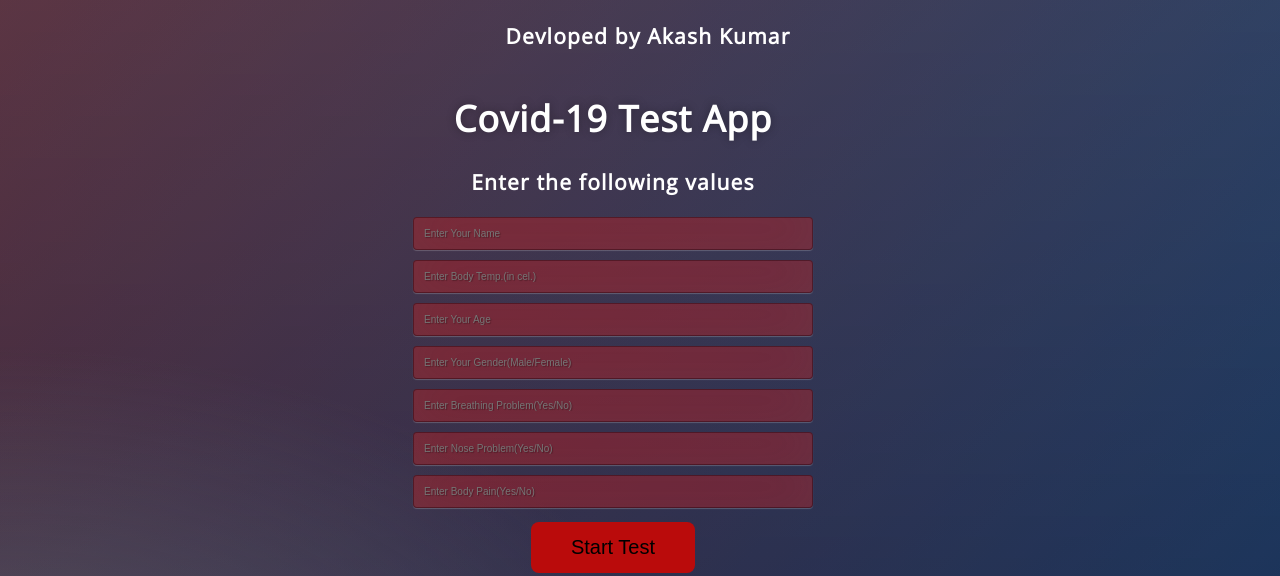
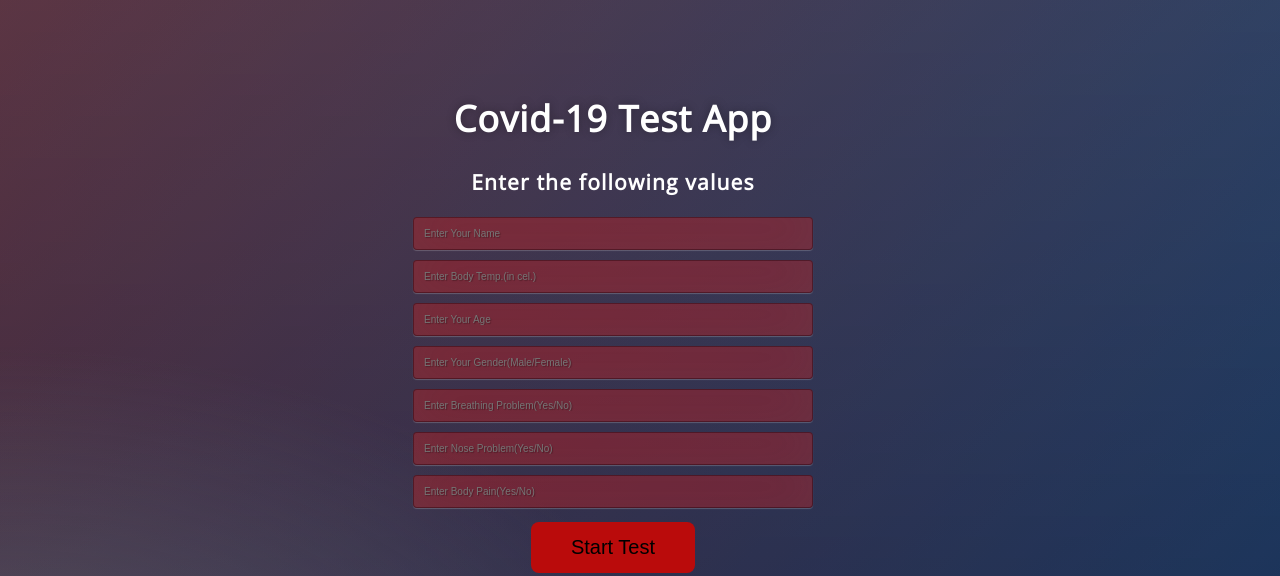
Before and after one commit to Akash671/covid_19_test_app, a Flask app: page / in a window 1280 px wide. Shown: the top 576 px of the page. Run offline with Flask 2, Linux system fonts and the light colour scheme; parts of the project's set-up code (start-up, migrations or seed data) failed here and were passed over.

Commit message:
Update main.html

```diff
--- a/templates/main.html
+++ b/templates/main.html
@@ -4,7 +4,6 @@
 <head>
   <meta charset="UTF-8">
   <title>Covid-19 Test</title>
-  <h3> Devloped by Akash Kumar</h3>
   <link href='https://fonts.googleapis.com/css?family=Pacifico' rel='stylesheet' type='text/css'>
 <link href='https://fonts.googleapis.com/css?family=Arimo' rel='stylesheet' type='text/css'>
 <link href='https://fonts.googleapis.com/css?family=Hind:300' rel='stylesheet' type='text/css'>
```
